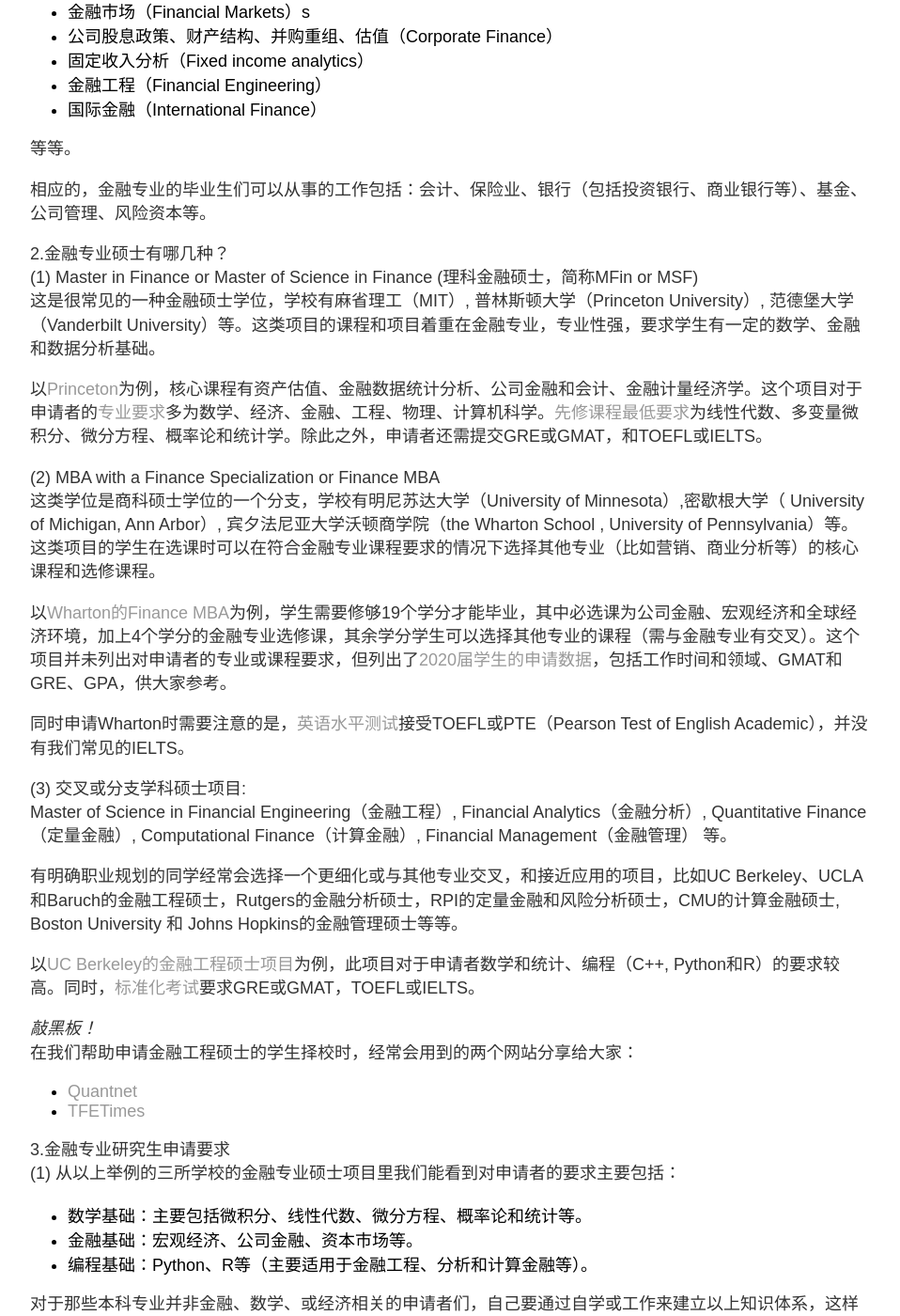
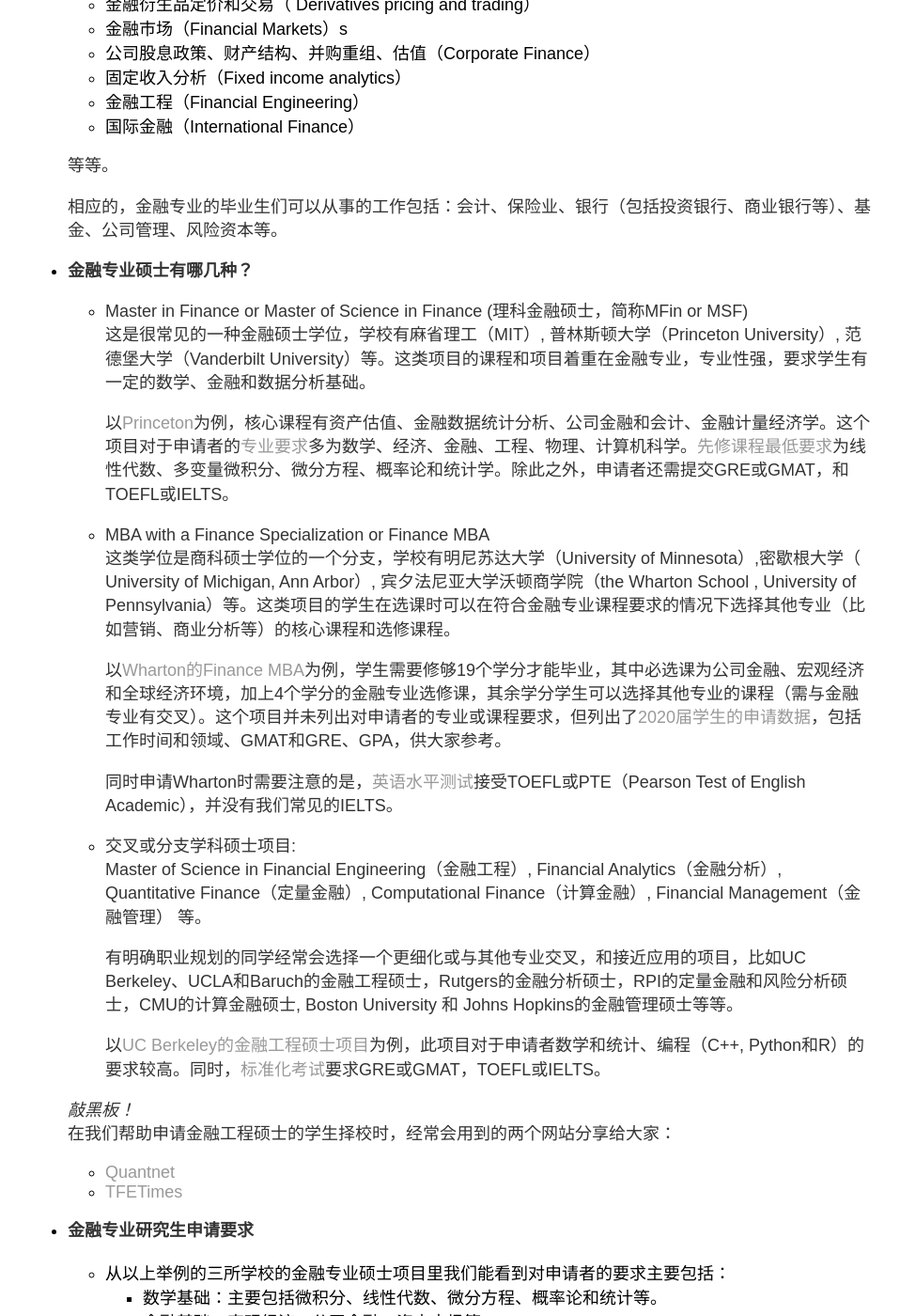
Before and after one commit to RagingTiger/PnFTech.github.io, a Jekyll site: the page built from _posts/2019-05-27-msfinance.md, in a window 1280 px wide and 1400 px high, scrolled down 557 px. Shown: the whole window at 94% size, without its empty margins (160-1118 px from the left). Built offline with Jekyll 4.4.1, drawn with Linux system fonts in a browser that asks for light colours; some of the changed text lies outside the part shown.

Commit message:
added new posts

```diff
--- a/_posts/2019-05-27-msfinance.md
+++ b/_posts/2019-05-27-msfinance.md
@@ -8,59 +8,64 @@ date: 2019-05-27
 
 今天，我们就来一起看看金融专业毕业的硕士生们的就业领域、金融专业硕士学位的种类和申请条件。
 
-1.金融专业的细分领域有哪些？
-在金融专业里一般涵盖了以下几个细分领域：
-* 资产管理（Asset management）
-* 风险管理（Risk management）
-* 金融衍生品定价和交易（ Derivatives pricing and trading）
-* 金融市场（Financial Markets）s
-* 公司股息政策、财产结构、并购重组、估值（Corporate Finance）
-* 固定收入分析（Fixed income analytics）
-* 金融工程（Financial Engineering）
-* 国际金融（International Finance）
++ **金融专业的细分领域有哪些？**
 
-等等。
+  在金融专业里一般涵盖了以下几个细分领域：
+  + 资产管理（Asset management）
+  + 风险管理（Risk management）
+  + 金融衍生品定价和交易（ Derivatives pricing and trading）
+  + 金融市场（Financial Markets）s
+  + 公司股息政策、财产结构、并购重组、估值（Corporate Finance）
+  + 固定收入分析（Fixed income analytics）
+  + 金融工程（Financial Engineering）
+  + 国际金融（International Finance）
 
-相应的，金融专业的毕业生们可以从事的工作包括：会计、保险业、银行（包括投资银行、商业银行等）、基金、公司管理、风险资本等。
+  等等。
 
-2.金融专业硕士有哪几种？
- (1) Master in Finance or Master of Science in Finance (理科金融硕士，简称MFin or MSF)
- 这是很常见的一种金融硕士学位，学校有麻省理工（MIT）, 普林斯顿大学（Princeton University）, 范德堡大学（Vanderbilt University）等。这类项目的课程和项目着重在金融专业，专业性强，要求学生有一定的数学、金融和数据分析基础。
+  相应的，金融专业的毕业生们可以从事的工作包括：会计、保险业、银行（包括投资银行、商业银行等）、基金、公司管理、风险资本等。
 
- 以[Princeton](https://bcf.princeton.edu/master-in-finance/courses/)为例，核心课程有资产估值、金融数据统计分析、公司金融和会计、金融计量经济学。这个项目对于申请者的[专业要求](https://bcf.princeton.edu/master-in-finance/admission/)多为数学、经济、金融、工程、物理、计算机科学。[先修课程最低要求](https://bcf.princeton.edu/master-in-finance/admission/)为线性代数、多变量微积分、微分方程、概率论和统计学。除此之外，申请者还需提交GRE或GMAT，和TOEFL或IELTS。
++ **金融专业硕士有哪几种？**
 
- (2) MBA with a Finance Specialization or Finance MBA
- 这类学位是商科硕士学位的一个分支，学校有明尼苏达大学（University of Minnesota）,密歇根大学（ University of Michigan, Ann Arbor）, 宾夕法尼亚大学沃顿商学院（the Wharton School , University of Pennsylvania）等。这类项目的学生在选课时可以在符合金融专业课程要求的情况下选择其他专业（比如营销、商业分析等）的核心课程和选修课程。
+  + Master in Finance or Master of Science in Finance (理科金融硕士，简称MFin or MSF)
+    这是很常见的一种金融硕士学位，学校有麻省理工（MIT）, 普林斯顿大学（Princeton University）, 范德堡大学（Vanderbilt University）等。这类项目的课程和项目着重在金融专业，专业性强，要求学生有一定的数学、金融和数据分析基础。
 
- 以[Wharton的Finance MBA](https://fnce.wharton.upenn.edu/programs/mba/program-information/)为例，学生需要修够19个学分才能毕业，其中必选课为公司金融、宏观经济和全球经济环境，加上4个学分的金融专业选修课，其余学分学生可以选择其他专业的课程（需与金融专业有交叉）。这个项目并未列出对申请者的专业或课程要求，但列出了[2020届学生的申请数据](https://mba.wharton.upenn.edu/class-profile/)，包括工作时间和领域、GMAT和GRE、GPA，供大家参考。
+    以[Princeton](https://bcf.princeton.edu/master-in-finance/courses/)为例，核心课程有资产估值、金融数据统计分析、公司金融和会计、金融计量经济学。这个项目对于申请者的[专业要求](https://bcf.princeton.edu/master-in-finance/admission/)多为数学、经济、金融、工程、物理、计算机科学。[先修课程最低要求](https://bcf.princeton.edu/master-in-finance/admission/)为线性代数、多变量微积分、微分方程、概率论和统计学。除此之外，申请者还需提交GRE或GMAT，和TOEFL或IELTS。
 
- 同时申请Wharton时需要注意的是，[英语水平测试](https://mba.wharton.upenn.edu/mba-application-requirements/)接受TOEFL或PTE（Pearson Test of English Academic），并没有我们常见的IELTS。
+  + MBA with a Finance Specialization or Finance MBA
+    这类学位是商科硕士学位的一个分支，学校有明尼苏达大学（University of Minnesota）,密歇根大学（ University of Michigan, Ann Arbor）, 宾夕法尼亚大学沃顿商学院（the Wharton School , University of Pennsylvania）等。这类项目的学生在选课时可以在符合金融专业课程要求的情况下选择其他专业（比如营销、商业分析等）的核心课程和选修课程。
 
- (3) 交叉或分支学科硕士项目:
- Master of Science in Financial Engineering（金融工程）, Financial Analytics（金融分析）, Quantitative Finance（定量金融）, Computational Finance（计算金融）, Financial Management（金融管理） 等。
+    以[Wharton的Finance MBA](https://fnce.wharton.upenn.edu/programs/mba/program-information/)为例，学生需要修够19个学分才能毕业，其中必选课为公司金融、宏观经济和全球经济环境，加上4个学分的金融专业选修课，其余学分学生可以选择其他专业的课程（需与金融专业有交叉）。这个项目并未列出对申请者的专业或课程要求，但列出了[2020届学生的申请数据](https://mba.wharton.upenn.edu/class-profile/)，包括工作时间和领域、GMAT和GRE、GPA，供大家参考。
 
- 有明确职业规划的同学经常会选择一个更细化或与其他专业交叉，和接近应用的项目，比如UC Berkeley、UCLA和Baruch的金融工程硕士，Rutgers的金融分析硕士，RPI的定量金融和风险分析硕士，CMU的计算金融硕士, Boston University 和 Johns Hopkins的金融管理硕士等等。
+    同时申请Wharton时需要注意的是，[英语水平测试](https://mba.wharton.upenn.edu/mba-application-requirements/)接受TOEFL或PTE（Pearson Test of English Academic），并没有我们常见的IELTS。
 
- 以[UC Berkeley的金融工程硕士项目](https://mfe.haas.berkeley.edu/admissions/prerequisites)为例，此项目对于申请者数学和统计、编程（C++, Python和R）的要求较高。同时，[标准化考试](https://mfe.haas.berkeley.edu/admissions/requirements)要求GRE或GMAT，TOEFL或IELTS。
+  + 交叉或分支学科硕士项目:
+    Master of Science in Financial Engineering（金融工程）, Financial Analytics（金融分析）, Quantitative Finance（定量金融）, Computational Finance（计算金融）, Financial Management（金融管理） 等。
 
- *敲黑板！*
- 在我们帮助申请金融工程硕士的学生择校时，经常会用到的两个网站分享给大家：
- * [Quantnet](https://quantnet.com/mfe-programs-rankings/)
- * [TFETimes](https://tfetimes.com/best-financial-engineering-program-rankings/)
+    有明确职业规划的同学经常会选择一个更细化或与其他专业交叉，和接近应用的项目，比如UC Berkeley、UCLA和Baruch的金融工程硕士，Rutgers的金融分析硕士，RPI的定量金融和风险分析硕士，CMU的计算金融硕士, Boston University 和 Johns Hopkins的金融管理硕士等等。
 
-3.金融专业研究生申请要求
- (1) 从以上举例的三所学校的金融专业硕士项目里我们能看到对申请者的要求主要包括：
- * 数学基础：主要包括微积分、线性代数、微分方程、概率论和统计等。
- * 金融基础：宏观经济、公司金融、资本市场等。
- * 编程基础：Python、R等（主要适用于金融工程、分析和计算金融等）。
+    以[UC Berkeley的金融工程硕士项目](https://mfe.haas.berkeley.edu/admissions/prerequisites)为例，此项目对于申请者数学和统计、编程（C++, Python和R）的要求较高。同时，[标准化考试](https://mfe.haas.berkeley.edu/admissions/requirements)要求GRE或GMAT，TOEFL或IELTS。
 
- 对于那些本科专业并非金融、数学、或经济相关的申请者们，自己要通过自学或工作来建立以上知识体系，这样会很大的提高录取几率。
+  *敲黑板！*
+  在我们帮助申请金融工程硕士的学生择校时，经常会用到的两个网站分享给大家：
+  + [Quantnet](https://quantnet.com/mfe-programs-rankings/)
+  + [TFETimes](https://tfetimes.com/best-financial-engineering-program-rankings/)
 
- (2) 同时，大部分金融专业硕士项目都要求申请者提交GRE或GMAT。
++ **金融专业研究生申请要求**
 
- (3) TOEFL、IELTS或PTE（比如Wharton要求）。
+  + 从以上举例的三所学校的金融专业硕士项目里我们能看到对申请者的要求主要包括：
+    + 数学基础：主要包括微积分、线性代数、微分方程、概率论和统计等。
+    + 金融基础：宏观经济、公司金融、资本市场等。
+    + 编程基础：Python、R等（主要适用于金融工程、分析和计算金融等）。
 
- 除此之外，不同的项目还对个人简介（Essays）有不同的主题要求。
+    对于那些本科专业并非金融、数学、或经济相关的申请者们，自己要通过自学或工作来建立以上知识体系，这样会很大的提高录取几率。
+
+  + 同时，大部分金融专业硕士项目都要求申请者提交GRE或GMAT。
+
+  + TOEFL、IELTS或PTE（比如Wharton要求）。
+
+  + 不同的项目还对个人简介（Essays）有不同的主题要求。
+
+<br>
 
 好了，关于金融专业硕士就讲这么多，希望大家在申请时能拓宽思路，找到适合自己职业规划的项目来申请。
 
@@ -71,6 +76,9 @@ date: 2019-05-27
 
 References：
 1. https://www.investopedia.com/articles/financial-careers/08/financial-career-options-professionals.asp
+
 2. https://www.bestcolleges.com/features/masters-finance-programs/
+
 3. https://www.master-of-finance.org/best/affordable-degree-programs/
+
 4. https://www.quora.com/What-universities-offer-the-best-financial-engineering-programs-in-the-US/answer/Chintan-Doshi-4?share=2f895912&srid=iZd5
```
Also changed, not shown: _posts/2020-05-18-pre-vet-app.md (added, +105 -0 lines), _posts/2020-07-29-ms-new-media.md (added, +143 -0 lines), _posts/2020-10-06-top-univ-finance.md (added, +137 -0 lines).
